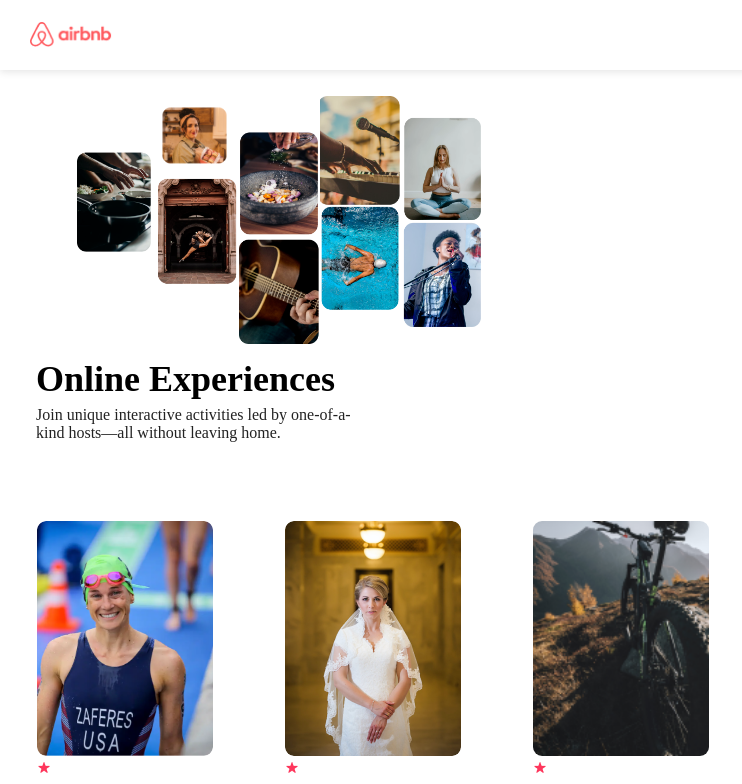
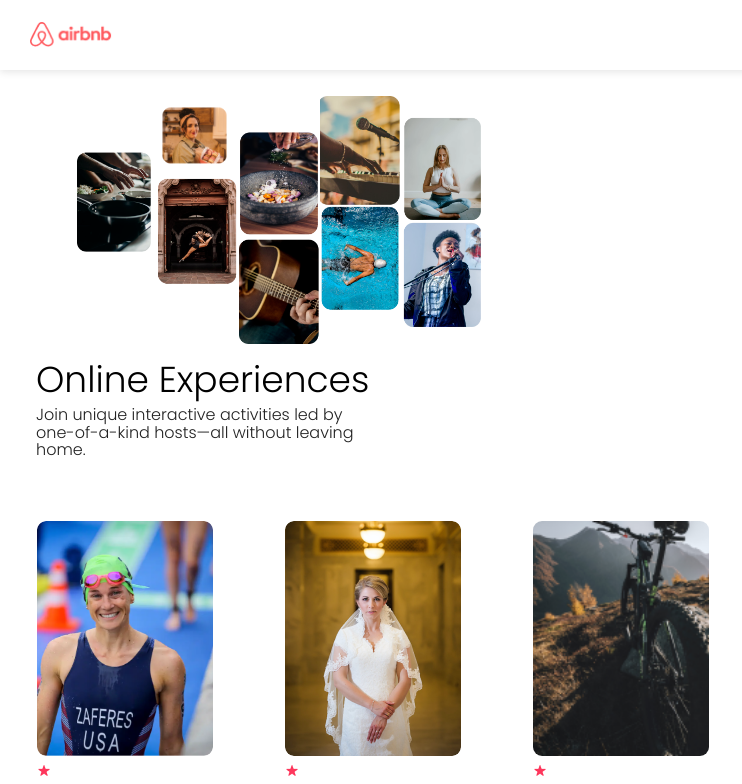
Before and after one commit to cvs181801/airbnb-experiences-clone, a React (Create React App) app: page / in a window 1280 px wide. Shown: the top 784 px of the page, without its empty margins (0-742 px from the left). Built offline with nearby package versions, Linux system fonts and the light colour scheme.

Commit message:
add poppins font

```diff
--- a/src/App.css
+++ b/src/App.css
@@ -1,4 +1,12 @@
+
+@import url('https://fonts.googleapis.com/css2?family=Poppins:wght@300&display=swap');
+
+html, body {
+  font-family: 'Poppins', sans-serif;
+}
+
 .App {
+  font-family: 'Poppins', sans-serif;
   text-align: center;
 }
 
--- a/src/index.css
+++ b/src/index.css
@@ -1,3 +1,5 @@
+@import url('https://fonts.googleapis.com/css2?family=Poppins:wght@300&display=swap');
+
 * {
   box-sizing: border-box;
   padding: 0;
@@ -6,16 +8,13 @@
 
 body {
   margin: 0;
-  font-family: -apple-system, BlinkMacSystemFont, 'Poppins', /*'Segoe UI', 'Roboto', 'Oxygen',
-    'Ubuntu', 'Cantarell', 'Fira Sans', 'Droid Sans', 'Helvetica Neue',*/
-    sans-serif;
-  -webkit-font-smoothing: antialiased;
-  -moz-osx-font-smoothing: grayscale;
+  font-family: 'Poppins', sans-serif;
+  /* -webkit-font-smoothing: antialiased;
+  -moz-osx-font-smoothing: grayscale; */
 }
 
 code {
-  font-family: source-code-pro, Menlo, Monaco, Consolas, 'Poppins' /*'Courier New'*/,
-    monospace;
+  font-family: 'Poppins', sans-serif;
 }
 
 .header {
@@ -56,13 +55,11 @@
   height: 40px;
   left: 36px;
   top: 360px;
-  font-family: Poppins;
-  font-style: normal;
-  font-weight: 600;
   font-size: 36px;
   line-height: 110%;
   color: #000000;
   text-align: left;
+  font-family: 'Poppins', sans-serif;
 }
 
 .title__description {
@@ -71,13 +68,13 @@
   height: 56px;
   left: 36px;
   top: 406px;
-  font-family: Poppins;
   font-style: normal;
   font-weight: 300;
   font-size: 16px;
   line-height: 110%;
   text-align: left;
   color: #222222;
+  font-family: 'Poppins', sans-serif;
 }
 
 .featuredContainer {
@@ -118,7 +115,6 @@
 
   .header {
     width: 100vw;
-
   }
 
   .featuredContainer {
--- a/src/index.js
+++ b/src/index.js
@@ -1,6 +1,7 @@
 import React from 'react';
 import ReactDOM from 'react-dom';
 import './index.css';
+import './App.css';
 import App from './App';
 import reportWebVitals from './reportWebVitals';
 
```
Also changed, not shown: src/App.js (+2 -60 lines).
